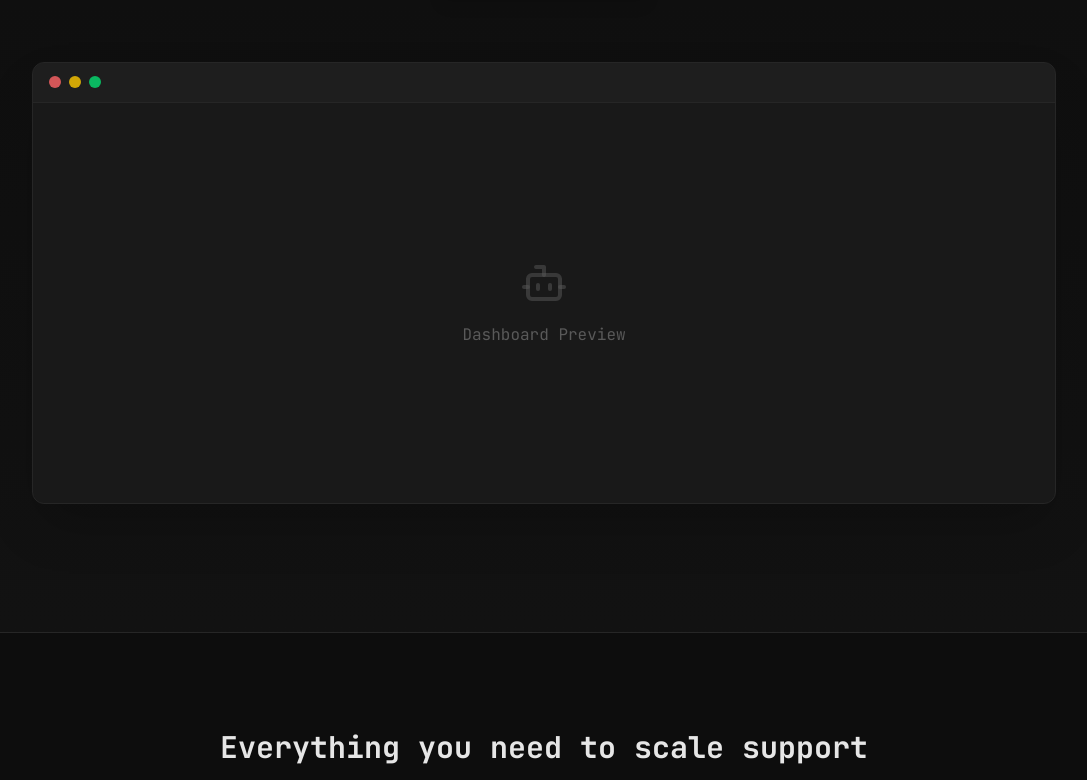
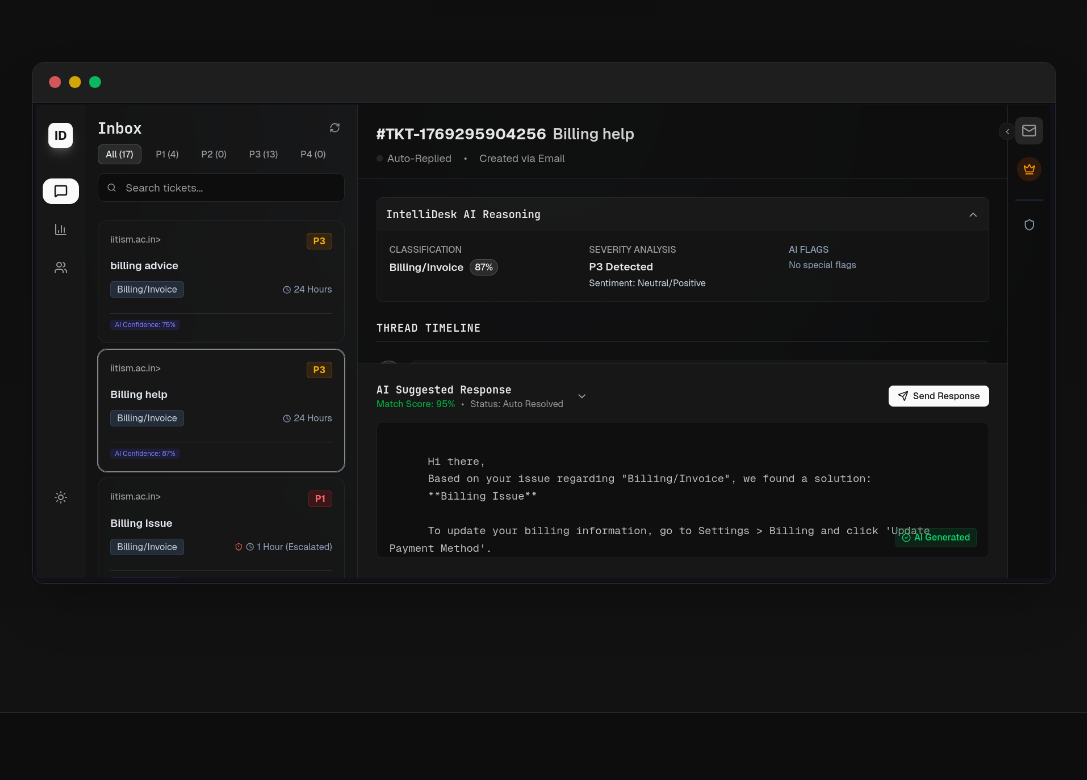
Before and after one commit to sanjitram/IntelliDesk, a Next.js app in the folder frontend/: page / in a window 1280 px wide. Shown: the part 525-1305 px from the top of the page, without its empty margins (96-1183 px from the left). Built offline with nearby package versions, Linux system fonts and the light colour scheme.

Commit message:
image updated

```diff
--- a/frontend/app/page.tsx
+++ b/frontend/app/page.tsx
@@ -2,6 +2,8 @@
 
 import React, { useState, useEffect } from "react";
 import Link from "next/link";
+import Image from "next/image";
+import dashboardPreview from "@/assets/dashboard-preview.png";
 import {
   ArrowRight,
   CheckCircle2,
@@ -82,12 +84,17 @@ export default function HomePage() {
                     <div className="w-3 h-3 rounded-full bg-yellow-400/80"></div>
                     <div className="w-3 h-3 rounded-full bg-green-400/80"></div>
                 </div>
-                <div className="p-1 md:p-2 bg-muted/10 h-[300px] md:h-[400px] flex items-center justify-center text-muted-foreground/50">
-                    {/* Abstract representation of the dashboard */}
-                    <div className="flex flex-col items-center gap-4">
-                        <Bot size={48} className="opacity-50" />
-                        <p>Dashboard Preview</p>
-                    </div>
+                <div className="bg-muted/10 relative w-full">
+                    <Image
+                      src={dashboardPreview}
+                      alt="IntelliDesk AI Dashboard"
+                      placeholder="blur"
+                      priority
+                      style={{
+                        width: '100%',
+                        height: 'auto',
+                      }}
+                    />
                 </div>
             </div>
           </div>
```
Also changed, not shown: frontend/assets/dashboard-preview.png (added).
